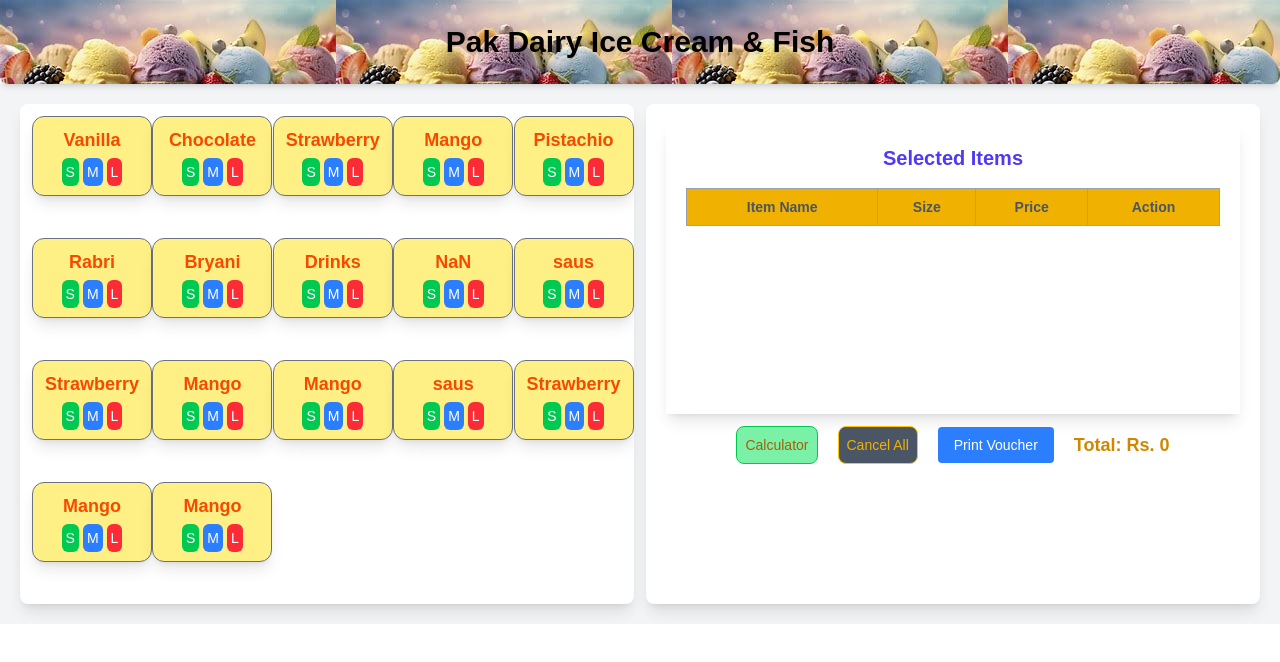
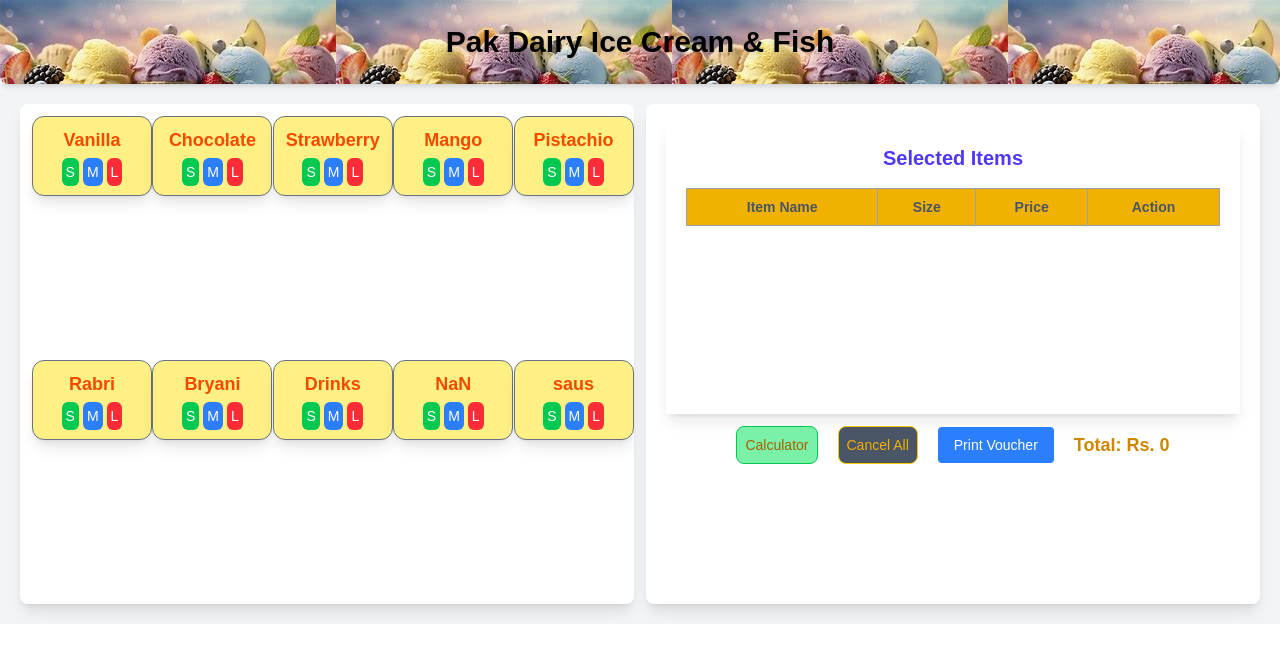
Before and after one commit to Mashoodgondal/pak-food-Management-System, a Next.js app: page / in a window 1280 px wide. Shown: the top 662 px of the page. Built offline with nearby package versions, Linux system fonts and the light colour scheme.

Commit message:
change prices

```diff
--- a/app/hero/page.js
+++ b/app/hero/page.js
@@ -14,13 +14,7 @@ const items = [
     { name: "Drinks", prices: { small: 85, medium: 170, large: 255 } },
     { name: "NaN", prices: 60 },
     { name: "saus", prices: { small: 30, medium: 60, large: 100 } },
-    { name: "Strawberry", prices: { small: 55, medium: 110, large: 165 } },
-    { name: "Mango", prices: { small: 65, medium: 130, large: 195 } },
-    { name: "Mango", prices: { small: 65, medium: 130, large: 195 } },
-    { name: "saus", prices: { small: 30, medium: 60, large: 100 } },
-    { name: "Strawberry", prices: { small: 55, medium: 110, large: 165 } },
-    { name: "Mango", prices: { small: 65, medium: 130, large: 195 } },
-    { name: "Mango", prices: { small: 65, medium: 130, large: 195 } },
+
 
 
 ];
@@ -32,6 +26,19 @@ const HomePage = () => {
         const price = item.prices[size];
         setSelectedItems([...selectedItems, { ...item, size, price }]);
     };
+    // const handleClick = (item, size = null) => {
+    //     let price;
+    //     if (typeof item.prices === 'object') {
+    //         // For items with sizes
+    //         price = item.prices[size];
+    //     } else {
+    //         // For fixed-price items like "NaN"
+    //         price = item.prices;
+    //     }
+
+    //     setSelectedItems([...selectedItems, { ...item, size: size || '-', price }]);
+    // };
+
 
     const handleCancel = (index) => {
         setSelectedItems(selectedItems.filter((_, i) => i !== index));
@@ -92,6 +99,8 @@ const HomePage = () => {
     };
 
     const total = selectedItems.reduce((sum, item) => sum + item.price, 0);
+    // const total = selectedItems.reduce((sum, item) => sum + item.price, 0);
+
 
     return (
         <div className="grid grid-cols-1 md:grid-cols-2  p-5 bg-gray-100 gap-3">
@@ -126,6 +135,38 @@ const HomePage = () => {
                         </div>
                     </div>
                 ))}
+                {/* {typeof items.prices === 'object' ? (
+                    // If item has sizes
+                    <div className="flex sm:flex-col md:flex-row space-x-1">
+                        <button
+                            onClick={() => handleClick(item, "small")}
+                            className="bg-green-500 text-white px-1 py-1 rounded-md text-xs sm:text-sm font-medium transition-all duration-300 hover:bg-green-600 hover:scale-110"
+                        >
+                            S
+                        </button>
+                        <button
+                            onClick={() => handleClick(item, "medium")}
+                            className="bg-blue-500 text-white px-1 py-1 rounded-md text-xs sm:text-sm font-medium transition-all duration-300 hover:bg-blue-600 hover:scale-110"
+                        >
+                            M
+                        </button>
+                        <button
+                            onClick={() => handleClick(item, "large")}
+                            className="bg-red-500 text-white px-1 py-1 rounded-md text-xs sm:text-sm font-medium transition-all duration-300 hover:bg-red-600 hover:scale-110"
+                        >
+                            L
+                        </button>
+                    </div>
+                ) : (
+                    // For fixed price item
+                    <button
+                        onClick={() => handleClick(item)}
+                        className="bg-purple-500 text-white px-2 py-1 rounded-md text-xs sm:text-sm font-medium transition-all duration-300 hover:bg-purple-600 hover:scale-110"
+                    >
+                        Add Rs. {items.prices}
+                    </button>
+                )} */}
+
             </div>
 
 
```
